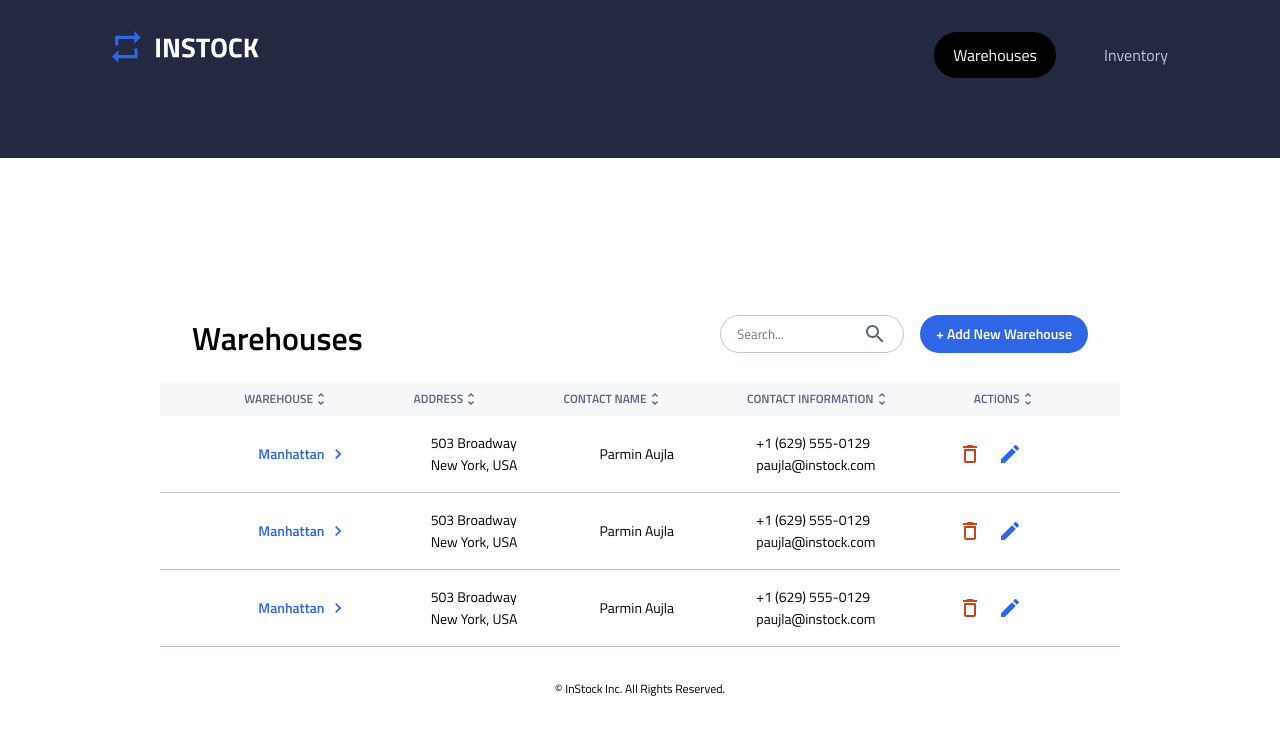
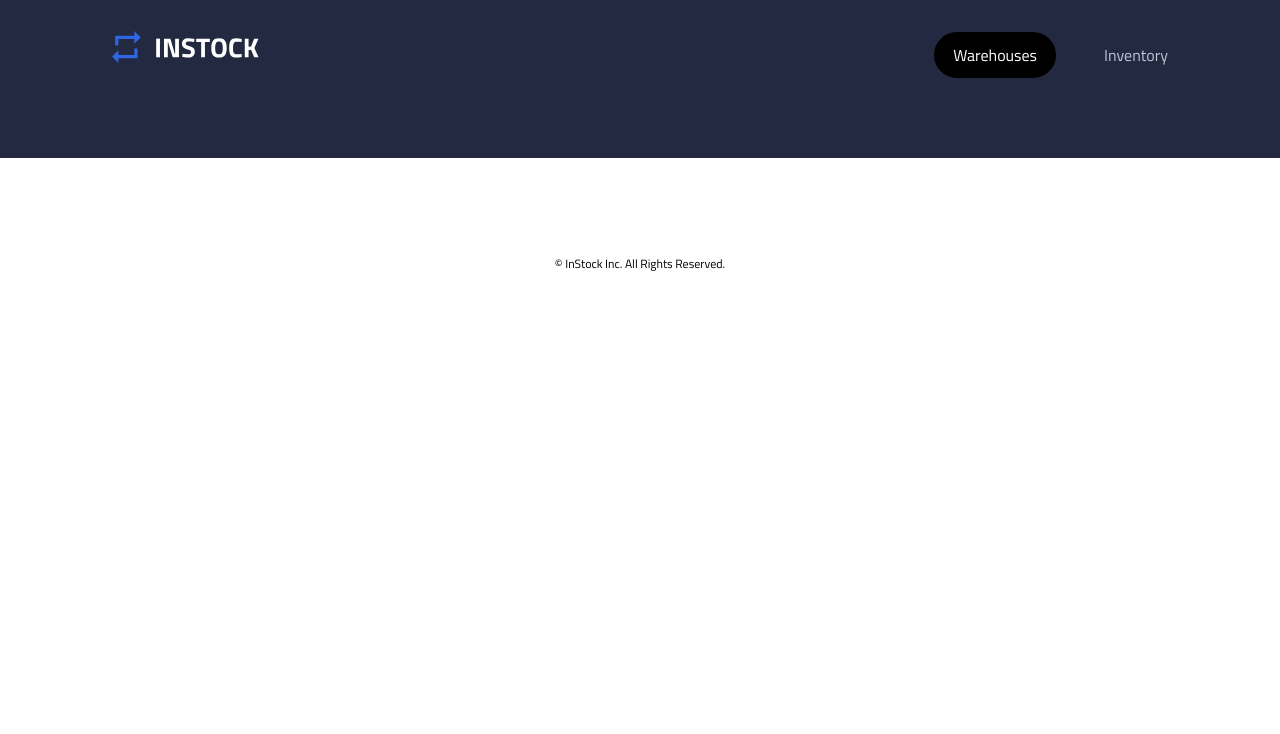
Before and after one commit to QurayshSaif/saturn-instock, a React (Create React App) app: page /Inventory in a window 1280 px wide. Shown: the top 734 px of the page. Built offline with nearby package versions, Linux system fonts and the light colour scheme.

Commit message:
revisions to warehouse list component

```diff
--- a/src/App.js
+++ b/src/App.js
@@ -5,28 +5,29 @@ import Footer from './components/Footer/Footer'
 import { BrowserRouter, Routes, Route } from "react-router-dom";
 import AddWarehouse from './components/AddWarehouse/AddWarehouse';
 import WarehouseList from './components/WarehouseList/WarehouseList';
+// import WarehouseTest from './components/WarehouseTest/WarehouseTest';
 
 
 
-function App () {
+function App() {
   return (
-<BrowserRouter>
-<Header/>
-<Routes>
-<Route path="/" element={<AddWarehouse/>} />
-<Route path="/Warehouse" element={<WarehouseList />} />
-<Route path="Warehouse/add" element={<AddWarehouse />} />
-<Route path="Warehouse/:id" element={<WarehouseList />} />
-<Route path="Warehouse/:id/edit" element={<WarehouseList />} />
-<Route path="Warehouse/:id/delete" element={<WarehouseList />} />
-<Route path="/Inventory" element={<WarehouseList />} />
-<Route path="Inventory/add" element={<WarehouseList />} />
-<Route path="Inventory/:id" element={<WarehouseList />} />
-<Route path="Inventory/:id/edit" element={<WarehouseList />} />
-<Route path="Inventory/:id/delete" element={<WarehouseList />} />
-</Routes>
-<Footer/>
-</BrowserRouter>
+    <BrowserRouter>
+      <Header />
+      <Routes>
+        <Route path="/" element={ <WarehouseList /> } />
+        {/* <Route path="/Warehouse" element={ <WarehouseList /> } />
+        <Route path="Warehouse/add" element={ <AddWarehouse /> } />
+        <Route path="Warehouse/:id" element={ <WarehouseList /> } />
+        <Route path="Warehouse/:id/edit" element={ <WarehouseList /> } />
+        <Route path="Warehouse/:id/delete" element={ <WarehouseList /> } />
+        <Route path="/Inventory" element={ <WarehouseList /> } />
+        <Route path="Inventory/add" element={ <WarehouseList /> } />
+        <Route path="Inventory/:id" element={ <WarehouseList /> } />
+        <Route path="Inventory/:id/edit" element={ <WarehouseList /> } />
+        <Route path="Inventory/:id/delete" element={ <WarehouseList /> } /> */}
+      </Routes>
+      <Footer />
+    </BrowserRouter>
   );
 }
 
--- a/src/components/WarehouseList/WarehouseList.jsx
+++ b/src/components/WarehouseList/WarehouseList.jsx
@@ -5,11 +5,9 @@ import WarehouseTableRow from "../WarehouseTableRow/WarehouseTableRow";
 
 const WarehouseList = () => {
   return (
-    <div className="warehouse__list">
+    <div className="warehouse">
       <WarehouseListHeader />
       <WarehouseTableColumns />
-      <WarehouseTableRow />
-      <WarehouseTableRow />
       <WarehouseTableRow />
     </div>
   );
--- a/src/components/WarehouseList/WarehouseList.scss
+++ b/src/components/WarehouseList/WarehouseList.scss
@@ -3,24 +3,36 @@
 @use '../../styles/partials/variables' as *;
 @use '../../styles/partials/mixins' as *;
 
+
 .warehouse {
 
-	&__list {
-		display: flex;
-		flex-direction: column;
-		justify-content: center;
-		margin: 1rem;
-		width: 90%;
+	min-width: 21.5rem;
+	margin: $pad-large-24;
+	padding: $pad-large-24;
+	background-color: $white;
+	border-radius: .1875rem;
+	box-shadow: 0rem .125rem .3125rem rgba(19, 24, 44, 0.1);
 
-		@include tablet-viewport {
-			margin: 2rem;
-		}
 
-		@include desktop-viewport {
-			margin: 0 auto;
-			padding: 2rem;
-			max-width: 64rem;
-		}
-
+	@include desktop-viewport {
+		margin: 0 auto;
+		max-width: 64rem;
 	}
 }
+
+// &__list {
+// 	display: flex;
+// 	flex-direction: column;
+// 	justify-content: center;
+// 	margin: 1rem;
+// 	width: 90%;
+
+// 	@include tablet-viewport {
+// 		margin: 2rem;
+// 	}
+
+// 	@include desktop-viewport {
+// 		margin: 0 auto;
+// 		padding: 2rem;
+// 		max-width: 64rem;
+// 	}
--- a/src/components/WarehouseListHeader/WarehouseListHeader.scss
+++ b/src/components/WarehouseListHeader/WarehouseListHeader.scss
@@ -4,30 +4,22 @@
 @use '../../styles/partials/mixins' as *;
 
 .warehouse {
-
 	&__header {
 		display: flex;
 		flex-direction: column;
 		align-items: center;
-		justify-content: center;
-		padding: $pad-large-24;
 		gap: 1rem;
+		padding-bottom: $pad-med-16;
 		@include divider-bottom;
-
 
 		@include tablet-viewport {
 			flex-direction: row;
 			justify-content: space-between;
-			padding-left: 2rem;
-			padding-right: 2rem;
 			border-bottom: none;
 		}
 
-
 		>h1 {
 			align-self: flex-start;
-			@include h1-type-page-header;
-			padding-top: 0.5rem;
 		}
 
 		&--nav {
@@ -38,21 +30,21 @@
 
 			@include tablet-viewport {
 				flex-direction: row;
-				width: auto;
+				width: 50%;
 			}
 
 			>input {
 				@include form-field-style;
 				background: url('../../assets/icons/search-24px.svg') no-repeat right 1rem center;
+				flex-grow: 1;
+				min-width: 10rem;
 
 			}
 
 			>a {
 				@include primary-button-style;
-				// width: fit-content;
-				width: 100%;
+				min-width: 10.5rem;
 			}
 		}
 	}
-
 }
--- a/src/components/WarehouseTableColumns/WarehouseTableColumns.scss
+++ b/src/components/WarehouseTableColumns/WarehouseTableColumns.scss
@@ -3,8 +3,9 @@
 @use '../../styles/partials/variables' as *;
 @use '../../styles/partials/mixins' as *;
 
-.warehouse__columns {
+.warehouse {
 
+	&__columns {
 		display: none;
 
 		@include tablet-viewport {
@@ -15,18 +16,15 @@
 			justify-content: space-evenly;
 
 			>h4 {
+				@include h4-type-table-header;
 				margin: 0;
 				display: flex;
-			// padding: 0.5rem 0;
 				align-items: center;
-			@include h4-type-table-header;
-			color: $slate;
-			font-weight: 600;
 
 				>img {
-				// padding: 0 1rem;
 					width: 1rem;
 				}
 			}
 		}
 	}
+}
--- a/src/components/WarehouseTableRow/WarehouseTableRow.jsx
+++ b/src/components/WarehouseTableRow/WarehouseTableRow.jsx
@@ -5,31 +5,37 @@ import editSvg from "../../assets/icons/edit-24px.svg";
 
 const WarehouseTableRow = () => {
   return (
+    <div className="mobile__container">
       <div className="warehouse__row">
-      <div className="warehouse__name">
+        <div className="mobile__left">
+          <div className="warehouse__block warehouse__name warehouse__mobile warehouse__left">
             <h4>warehouse</h4>
-        <p>
+            <a href='/'>
               Manhattan
-          <img src={chevronSvg} alt="link" />
-        </p>
+              <img src={ chevronSvg } alt="link" />
+            </a>
           </div>
-      <div className="warehouse__address">
+          <div className="warehouse__block warehouse__address warehouse__left">
             <h4>address</h4>
             <p>503 Broadway</p>
             <p>New York, USA</p>
           </div>
-      <div className="warehouse__contact-name">
+        </div>
+        <div className="mobile__right">
+          <div className="warehouse__block warehouse__contact-name">
             <h4>contact name</h4>
             <p>Parmin Aujla</p>
           </div>
-      <div className="warehouse__contact-info">
+          <div className="warehouse__block warehouse__contact-info">
             <h4>contact info</h4>
             <p>+1 (629) 555-0129</p>
             <p>paujla@instock.com</p>
           </div>
-      <div className="warehouse__actions">
-        <img src={deleteSvg} alt="delete" />
-        <img src={editSvg} alt="edit" />
+        </div>
+        <div className="warehouse__block warehouse__block--actions mobile__bottom">
+          <a href="/"><img src={ deleteSvg } alt="delete" /></a>
+          <a href="/"><img src={ editSvg } alt="edit" /></a>
+        </div>
       </div>
     </div>
   );
--- a/src/components/WarehouseTableRow/WarehouseTableRow.scss
+++ b/src/components/WarehouseTableRow/WarehouseTableRow.scss
@@ -3,34 +3,42 @@
 @use '../../styles/partials/variables' as *;
 @use '../../styles/partials/mixins' as *;
 
-
 .warehouse {
-
 	&__row {
 		display: flex;
 		align-items: center;
 		justify-content: space-evenly;
 		padding: $pad-med-16;
 		@include divider-bottom;
-
-		@include tablet-viewport {}
 	}
 
-	&__name {
-		display: flex;
+	&__block {
+		display: inline-flex;
 		flex-direction: column;
 
 		>h4 {
+			padding-bottom: $pad-small-4;
 			@include h4-type-table-header;
-			color: $slate;
-			font-weight: 600;
+		}
 
-			@include tablet-viewport {
+		>p {
+			@include p2-type-body-medium;
+		}
+
+		@include tablet-viewport {
+			>h4 {
 				display: none;
 			}
 		}
 
-		>p {
+		&--actions {
+			flex-direction: row;
+			gap: 1rem;
+		}
+	}
+
+	&__name {
+		>a {
 			display: flex;
 			flex-direction: row;
 			gap: .25rem;
@@ -39,68 +47,38 @@
 			>img {
 				width: 1.25rem;
 			}
-
 		}
 	}
 
-	&__address {
+}
+
+.mobile {
+
+	@include tablet-viewport {
+		display: none;
+	}
+
+
+	&__left {
 		display: flex;
 		flex-direction: column;
+		gap: 1rem;
+		flex-grow: 1;
 
-		>h4 {
-			@include h4-type-table-header;
-			color: $slate;
-			font-weight: 600;
-
-			@include tablet-viewport {
-				display: none;
-			}
-		}
-
-		>p {
-			@include p2-type-body-medium;
+		@include tablet-viewport {
+			display: contents;
 		}
 	}
 
-	&__contact-name {
+	&__right {
+		display: flex;
+		flex-direction: column;
+		gap: 1rem;
+		flex-grow: 1;
 
-		>h4 {
-			@include h4-type-table-header;
-			color: $slate;
-			font-weight: 600;
-
-			@include tablet-viewport {
-				display: none;
-			}
-		}
-
-		>p {
-			@include p2-type-body-medium;
+		@include tablet-viewport {
+			display: contents;
 		}
 	}
 
-	&__contact-info {
-
-		>h4 {
-			@include h4-type-table-header;
-			color: $slate;
-			font-weight: 600;
-
-			@include tablet-viewport {
-				display: none;
-			}
-		}
-
-		>p {
-			@include p2-type-body-medium;
-		}
-	}
-
-	&__actions {
-		display: flex;
-		gap: 1rem;
-		// >img {
-
-		// }
-	}
 }
```
Also changed, not shown: src/components/WarehouseTableColumns/WarehouseTableColumns.jsx (+5 -5 lines). Lines whose indentation alone changed are shown as unchanged.
